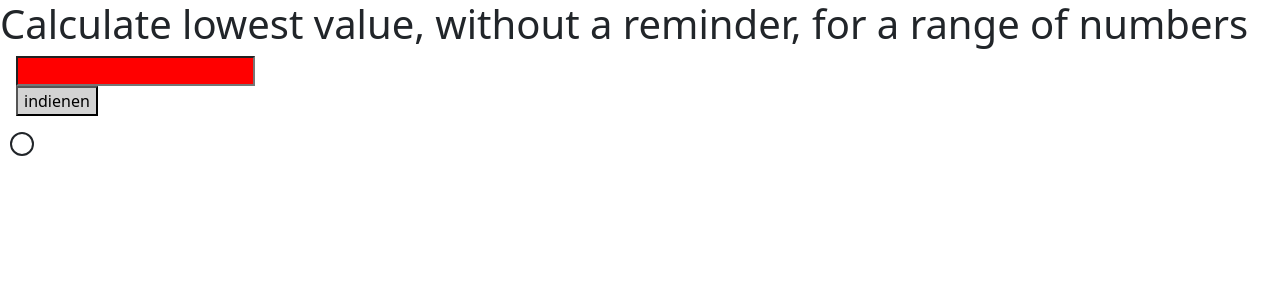
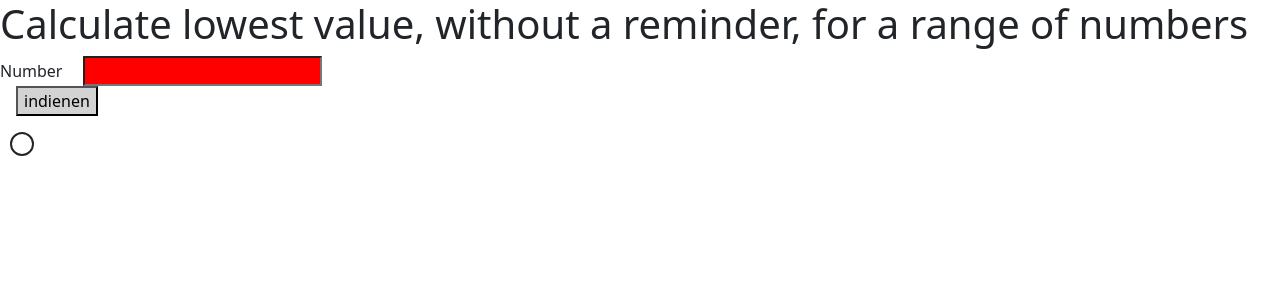
Before and after one commit to MarcRotsaert/assesment-west, a Django app: page /algoritm/ in a window 1280 px wide. Shown: the top 300 px of the page. Run offline with Django 4.2, Linux system fonts and the light colour scheme.

Commit message:
Clean up readme and base

```diff
--- a/src/django_west/django_west/template/base.html
+++ b/src/django_west/django_west/template/base.html
@@ -1,7 +1,7 @@
 {% load static %}
-<html>
+<html lang="en">
 <head>
-    <meta charset="UTF-8" />
+    <meta charset="utf-8" />
     <title>title</title>
     <link href="https://cdn.jsdelivr.net/npm/bootstrap@5.3.2/dist/css/bootstrap.min.css" rel="stylesheet"
     integrity="sha384-T3c6CoIi6uLrA9TneNEoa7RxnatzjcDSCmG1MXxSR1GAsXEV/Dwwykc2MPK8M2HN" crossorigin="anonymous">
@@ -15,10 +15,9 @@
   <h1>Calculate lowest value, without a reminder, for a range of numbers</h1>
 
   <form action="/algoritm/" method="get">
-    <!-- <button name="lala" action="/summary/" method="get"> -->
 
-
-      <input type="text" id="number" name="number">  </input><br>
+      <label for="number">Number
+      <input type="text" id="number" name="number">  </input></label><br>
       <input type="submit" id="lowest" value="indienen" onclick="show_spinner()"  > </input>
     </form>
     <div id="spinnerContainer" class="d-none">
```
Also changed, not shown: README.md.
